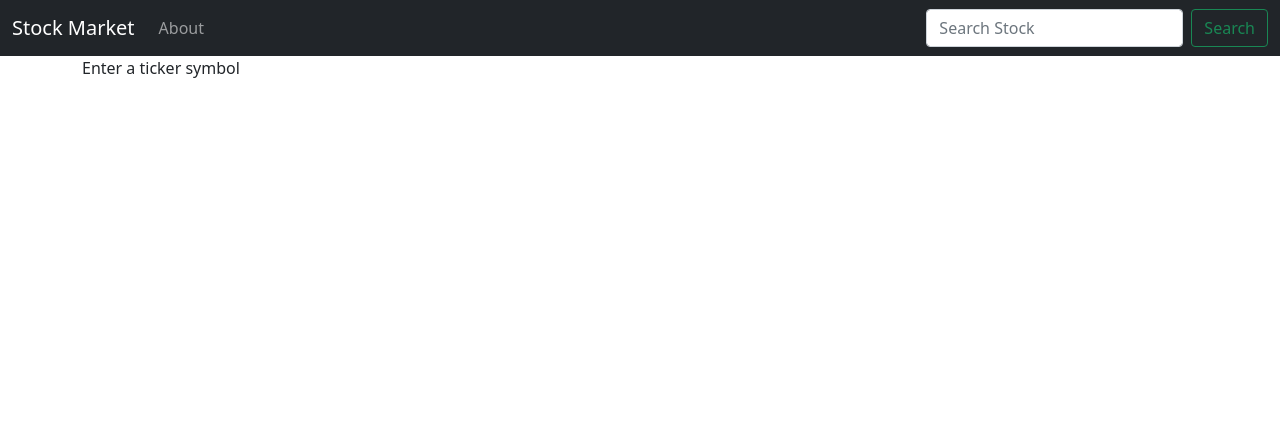
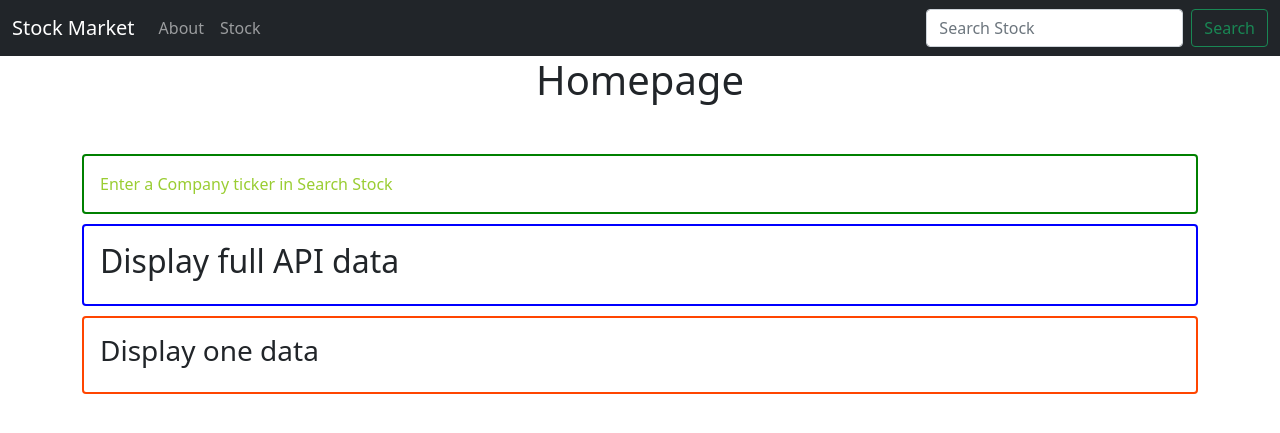
Before and after one commit to ZachroyAnazfitry/stockMarket-djangoWebApp, a Django app: page /graphs/ in a window 1280 px wide. Shown: the top 433 px of the page. Run offline with Django 4.2, Linux system fonts and the light colour scheme; data that the repository does not hold is empty.

Commit message:
stock page

```diff
--- a/graphs/templates/base.html
+++ b/graphs/templates/base.html
@@ -29,6 +29,9 @@
               <li class="nav-item">
                 <a class="nav-link" href="{% url 'about' %}">About</a>
               </li>
+              <li class="nav-item">
+                <a class="nav-link" href="{% url 'stock' %}">Stock</a>
+              </li>
               <!-- <li class="nav-item dropdown">
                 <a class="nav-link dropdown-toggle" href="#" id="navbarDropdown" role="button" data-bs-toggle="dropdown" aria-expanded="false">
                   Dropdown
@@ -50,6 +53,7 @@
               <input class="form-control me-2" type="search" placeholder="Search Stock" aria-label="Search" name="ticker">
               <button class="btn btn-outline-success" type="submit">Search</button>
             </form>
+
           </div>
         </div>
       </nav>
--- a/graphs/templates/home.html
+++ b/graphs/templates/home.html
@@ -2,30 +2,40 @@
 
 {% block content  %}
 
+<h1 class="text-lg-center">Homepage</h1>
+
+
 <section>
 
+    <div class="card" style="margin-top: 50px;border: 2px solid green;">
+        <div class="card-body">
             {% if ticker %}
 
-        {{ ticker }}
+            <div style="color: yellowgreen;">{{ ticker }}</div>
 
              {% endif %}
 
         {% for i in api  %}
 
-        <h1>Company Name: {{ i.companyName }}</h1> <br>
+            <h2>Display data from Search</h2>
+
+            <h3>Company Name: {{ i.companyName }}</h3> <br>
             Price: ${{ i.latestPrice }} <br>
-        Latest Time: ${{ i.latestTime }} <br>
-        Primary Exchange: ${{ i.primaryExchange }} <br>
+            Latest Time: {{ i.latestTime }} <br>
+            Primary Exchange: {{ i.primaryExchange }} <br>
+            YTD Change: {{ i.ytdChange }} <br>
 
 
         {% endfor %}
+        </div>
+    </div>
 
 </section>
 
 
-<!-- <section>
-    <h1>Homepage</h1>
-
+<section>
+    <div class="card" style="margin: 10px 0 10px 0; border: 2px solid blue;">
+        <div class="card-body">
             <h2>Display full API data</h2>
 
             <div>
@@ -35,10 +45,15 @@
 
 
             </div>
+        </div>
+    </div>
+
 </section>
 
 <section>
-    <h3>To display one data</h3>
+   <div class="card" style="margin: 10px 0 10px 0; border: 2px solid orangered;">
+    <div class="card-body">
+        <h3>Display one data</h3>
 
         {% for i in api  %}
 
@@ -50,9 +65,11 @@
             {% comment %} display only a value {% endcomment %}
             {{ api.extendedPrice }}
         </div>
+    </div>
+   </div>
 </section>
 
-<section>
+<!-- <section>
     <h3>API Loop</h3>
 
     <div>
@@ -66,21 +83,21 @@
 
             {% else %}
 
-            <!-- must be in nested loop to iterate each objects in api array -->
+            must be in nested loop to iterate each objects in api array
 
-            <!-- {% for i in api  %} -->
+            {% for i in api  %}
 
-                <!-- {% for data in i.items %} -->
+                {% for data in i.items %}
 
-                <!-- Company Name: {{ i.companyName }} <br> -->
+                Company Name: {{ i.companyName }} <br>
 
-                <!-- {{ key }} : {{ value }} <br> -->
+                {{ key }} : {{ value }} <br>
 
 
 
-                <!-- {% endfor %} -->
+                {% endfor %}
 
-            <!-- {% endfor %} -->
+            {% endfor %}
 
 
 
@@ -94,8 +111,7 @@
 
     </div>
 
-    <!-- {% include "stock.html" %} -->
-</section>
+</section>  -->
 
 
 {% endblock  %}
--- a/graphs/templates/stock.html
+++ b/graphs/templates/stock.html
@@ -1 +1,7 @@
-fksnflksflks
+{% extends 'base.html' %}
+
+{% block content %}
+
+<h1>Stock</h1>
+
+{% endblock content %}
--- a/graphs/urls.py
+++ b/graphs/urls.py
@@ -5,6 +5,8 @@ urlpatterns = [
     path('', views.home, name="home" ),
     # path for about
     path('about.html', views.about, name="about" ),
+    # stock page
+    path('stock.html', views.stock, name="stock" ),
 
 
 ]
--- a/graphs/views.py
+++ b/graphs/views.py
@@ -40,10 +40,7 @@ def home(request):
         return render(request, 'home.html', {'api':api})
 
     else:
-        return render(request, 'home.html', {'ticker': "Enter a ticker symbol"})
-
-
-
+        return render(request, 'home.html', {'ticker': "Enter a Company ticker in Search Stock"})
 
 
 
@@ -51,3 +48,6 @@ def home(request):
 # dipslay view for about
 def about(request):
     return render(request, 'about.html',{})
+
+def stock(request):
+    return render(request, 'stock.html', {})
```
Lines whose indentation alone changed are shown as unchanged.
